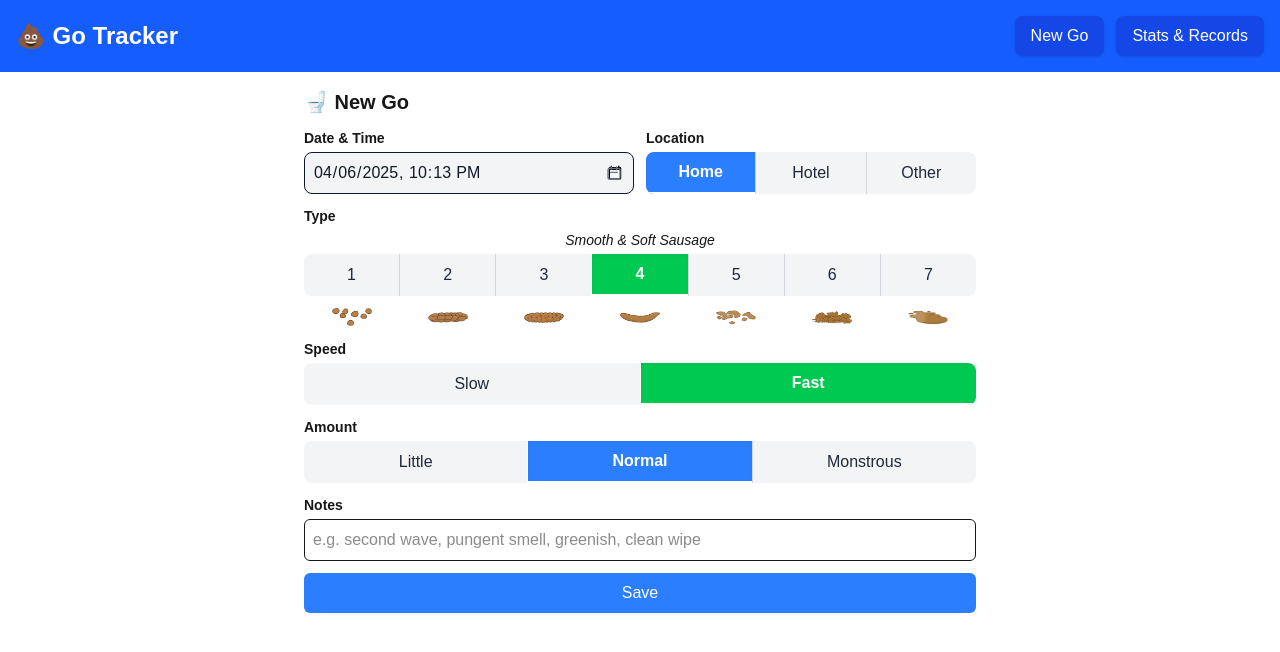
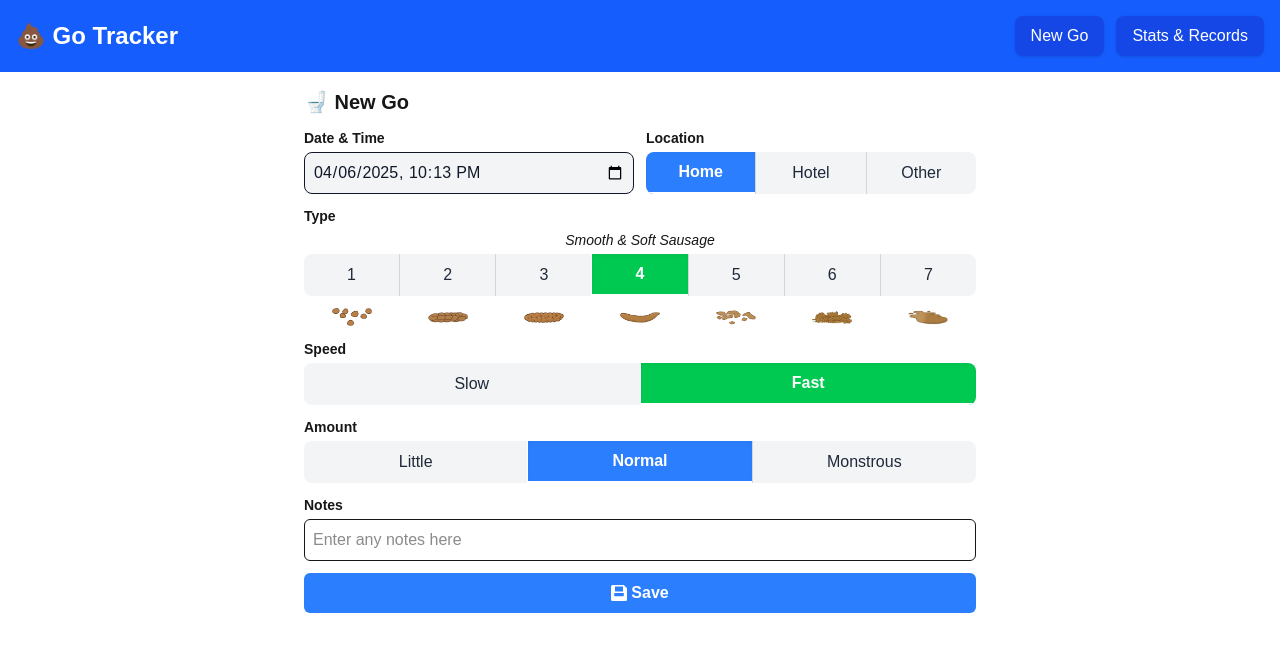
Before and after one commit to dustinbailey/go-tracker, a Next.js app: page /log in a window 1280 px wide. Shown: the top 652 px of the page. Built offline with nearby package versions, Linux system fonts and the light colour scheme; no server answers; the database is empty.

Commit message:
UI enhancements

```diff
--- a/src/app/log/page.tsx
+++ b/src/app/log/page.tsx
@@ -154,7 +154,7 @@ export default function LogPage() {
         const lastTimestamp = new Date(lastMovements[0].timestamp);
         const currentTime = new Date();
         const hoursDiff = (currentTime.getTime() - lastTimestamp.getTime()) / (1000 * 60 * 60);
-        setLastRecordTime(Math.round(hoursDiff * 10) / 10); // Round to 1 decimal place
+        setLastRecordTime(Math.round(hoursDiff)); // Round to nearest whole number
       }
     };
 
@@ -185,11 +185,6 @@ export default function LogPage() {
                 className="w-full p-2 border rounded-lg bg-gray-100 text-gray-900 font-medium hover:bg-gray-200 focus:bg-white focus:outline-none focus:ring-2 focus:ring-blue-500 text-base"
                 required
               />
-              <div className="absolute inset-y-0 right-0 flex items-center pr-3 pointer-events-none">
-                <svg xmlns="http://www.w3.org/2000/svg" className="h-4 w-4 text-gray-500" fill="none" viewBox="0 0 24 24" stroke="currentColor">
-                  <path strokeLinecap="round" strokeLinejoin="round" strokeWidth={2} d="M8 7V3m8 4V3m-9 8h10M5 21h14a2 2 0 002-2V7a2 2 0 00-2-2H5a2 2 0 00-2 2v12a2 2 0 002 2z" />
-                </svg>
-              </div>
             </div>
           </div>
 
@@ -346,7 +341,7 @@ export default function LogPage() {
             value={formData.notes}
             onChange={handleChange}
             className="w-full p-2 border rounded-md text-base"
-            placeholder="e.g. second wave, pungent smell, greenish, clean wipe"
+            placeholder="Enter any notes here"
           />
         </div>
 
@@ -357,7 +352,7 @@ export default function LogPage() {
             submitted
               ? 'bg-green-500 hover:bg-green-600'
               : 'bg-blue-500 hover:bg-blue-600'
-          } text-white rounded-md font-medium transition-colors disabled:bg-blue-400 flex items-center justify-center`}
+          } text-white rounded-md font-bold transition-colors disabled:bg-blue-400 flex items-center justify-center`}
         >
           {loading ? 'Submitting...' : (
             submitted ? (
@@ -367,7 +362,14 @@ export default function LogPage() {
                 </svg>
                 Saved
               </>
-            ) : 'Save'
+            ) : (
+              <>
+                <svg xmlns="http://www.w3.org/2000/svg" className="h-4 w-4 mr-1" viewBox="0 0 20 20" fill="currentColor">
+                  <path d="M0 2C0 0.9 0.9 0 2 0h14l4 4v14a2 2 0 01-2 2H2a2 2 0 01-2-2V2zm5 0v6h10V2H5zm-.5 8a.5.5 0 00-.5.5v3a.5.5 0 00.5.5h11a.5.5 0 00.5-.5v-3a.5.5 0 00-.5-.5h-11z" />
+                </svg>
+                Save
+              </>
+            )
           )}
         </button>
       </form>
```
